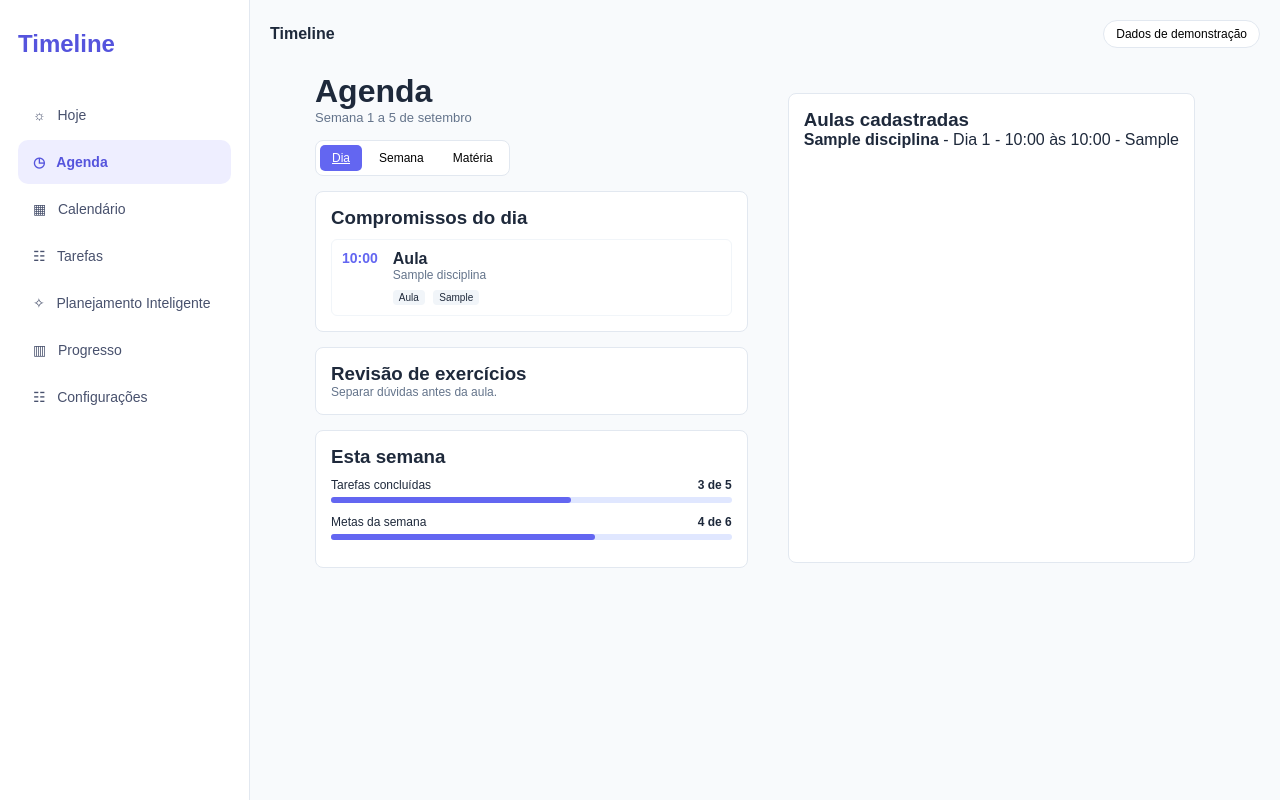
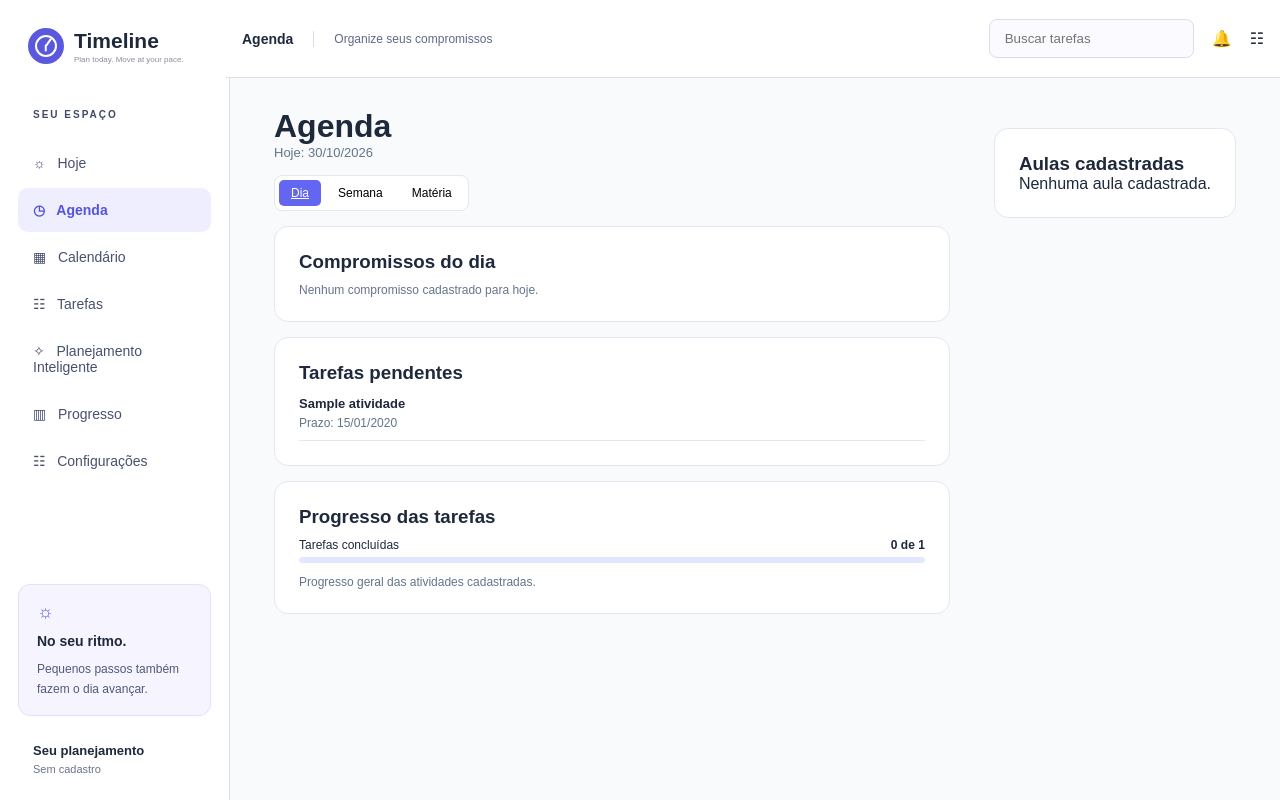
Before and after one commit to GabrielaJusto/Timeline, a Django app: page /agenda/ in a window 1280 px wide. Run offline with Django 5.2, Linux system fonts and the light colour scheme; tables that the repository leaves empty hold one stand-in row (values such as "Sample post").

Commit message:
Sprint 9 - Reformular pagina Agenda

```diff
--- a/core/templates/agenda.html
+++ b/core/templates/agenda.html
@@ -1,8 +1,10 @@
+{% load static %}
 <!DOCTYPE html>
 <html lang="pt-BR">
 <head>
   <meta charset="UTF-8">
   <title>Timeline - Agenda</title>
+  <link rel="stylesheet" href="{% static 'css/hoje.css' %}">
   <style>
     * { margin: 0; padding: 0; box-sizing: border-box; font-family: sans-serif; }
     body {
@@ -70,13 +72,81 @@
         color: #5554dd;
         font-weight: bold;
     }
+
+  /* LAYOUT DA AGENDA */
+
+  body {
+      display: block;
+      padding: 0;
+  }
+
+  /* Conteúdo */
+  body > .grid {
+      display: flex;
+      gap: 24px;
+      margin: 0 0 0 250px;
+      padding: 30px 24px;
+      width: calc(100% - 250px);
+        max-width: none;
+      box-sizing: border-box;
+      align-items: flex-start;
+  }
+
+  body > .grid > .col-main {
+      flex: 3;
+      min-width: 0;
+  }
+
+  body > .grid > .col-side {
+      flex: 1;
+      min-width: 0;
+  }
+
+  body > .grid > .col-side .box {
+      width: 100%;
+  }
+
+  .grid .box {
+      padding: 24px;
+      border-radius: 14px;
+  }
+
+  /* BARRA SUPERIOR DA AGENDA */
+  body > .barra-superior {
+      position: relative;
+      left: 0;
+      margin-left: 250px;
+      width: calc(100% - 250px);
+      padding: 0 16px;
+      box-sizing: border-box;
+  }
+
+  body > .barra-superior {
+      transform: translateX(-24px);
+      width: calc(100% - 226px);
+  }
+
   </style>
 </head>
 <body>
 
-  <aside class="sidebar-agenda">
+  <!-- MENU LATERAL -->
+  <div class="menu-lateral">
+
+      <div class="logo">
+          <div class="logo-simbolo">
+              <div class="ponteiro"></div>
+          </div>
+
+          <div class="logo-texto">
               <h2>Timeline</h2>
-    <nav class="menu-agenda">
+              <p>Plan today. Move at your pace.</p>
+          </div>
+      </div>
+
+      <h3 class="titulo-menu">SEU ESPAÇO</h3>
+
+      <div class="menu">
           <a href="{% url 'hoje' %}">☼ &nbsp; Hoje</a>
           <a href="{% url 'agenda' %}" class="ativo">◷ &nbsp; Agenda</a>
           <a href="{% url 'agenda_semana' %}">▦ &nbsp; Calendário</a>
@@ -84,19 +154,48 @@
           <a href="{% url 'planejamento' %}">✧ &nbsp; Planejamento Inteligente</a>
           <a href="{% url 'progresso' %}">▥ &nbsp; Progresso</a>
           <a href="{% url 'configuracoes' %}">☷ &nbsp; Configurações</a>
-    </nav>
-  </aside>
+      </div>
 
-  <header>
-    <!-- Clicar no nome volta para a página inicial -->
-    <a href="index.html"><strong>Timeline</strong></a>
-    <button class="user-btn">Dados de demonstração</button>
-  </header>
+      <div class="frase-lateral">
+          <h3>☼</h3>
+          <h4>No seu ritmo.</h4>
+          <p>Pequenos passos também fazem o dia avançar.</p>
+      </div>
+
+      <div class="usuario">
+          <strong>Seu planejamento</strong>
+          <p>Sem cadastro</p>
+      </div>
+
+  </div>
+
+  <!-- BARRA SUPERIOR -->
+  <div class="barra-superior">
+
+      <div class="pagina-atual">
+          <strong>Agenda</strong>
+          <span>Organize seus compromissos</span>
+      </div>
+
+      <div class="acoes-superiores">
+          <input type="text" placeholder="Buscar tarefas">
+
+          <a href="{% url 'notificacoes' %}"
+            style="text-decoration: none; color: inherit;">
+              🔔
+          </a>
+
+          <span>☷</span>
+      </div>
+
+  </div>
 
   <div class="grid">
     <div class="col-main">
       <h1>Agenda</h1>
-      <p style="font-size: 13px; color: #64748b;">Semana 1 a 5 de setembro</p>
+      <p style="font-size: 13px; color: #64748b;">
+        Hoje: {%now "d/m/Y" %}
+      </p>
 
       <!-- Sistema de abas funcionais -->
       <div class="tabs">
@@ -105,44 +204,106 @@
         <button class="tab">Matéria</button>
       </div>
 
+
       <div class="box">
           <h3>Compromissos do dia</h3>
 
-{% for aula in aulas %}
-<div class="event">
-    <span class="time">{{ aula.hora_inicio|time:"H:i" }}</span>
+
+          {% for compromisso in compromissos_hoje %}
+              <div class="event" style="display: flex; align-items: center; gap: 16px; padding: 14px 0; border-bottom: 1px solid #e2e8f0;">
+
+                  <span class="time" style="font-size: 14px; font-weight: 600; color: #6366f1; min-width: 55px;">
+                      {{ compromisso.inicio|date:"H:i" }}
+                  </span>
+
                   <div>
-        <h4>Aula</h4>
-        <p style="font-size:12px; color:#64748b; margin-bottom:5px;">
-            {{ aula.disciplina.nome }}
-        </p>
-        <span class="pill">Aula</span>
-        <span class="pill">{{ aula.local }}</span>
+                      <h4 style="font-size: 14px; margin-bottom: 5px;">
+                          {{ compromisso.titulo }}
+                      </h4>
+
+                      <div style="display: flex; gap: 8px; flex-wrap: wrap;">
+                        <span class="pill">{{ compromisso.categoria }}</span>
+                        <span class="pill">
+                            Até {{ compromisso.fim|date:"H:i" }}
+                        </span>
                       </div>
                     </div>
+                  </div>
+                </div>
+              {% endfor %}
+
+
+          {% for aula in aulas_hoje %}
+              <div class="event" style="display: flex; align-items: center; gap: 16px; padding: 14px 0; border-bottom: 1px solid #e2e8f0;">
+
+                  <span class="time" style="font-size: 14px; font-weight: 600; color: #6366f1; min-width: 55px;">
+                      {{ aula.hora_inicio|time:"H:i" }}
+                  </span>
+
+                  <div>
+                      <h4 style="font-size: 14px; margin-bottom: 5px;">
+                          {{ aula.disciplina.nome }}
+                      </h4>
+
+                      <div style="display: flex; gap: 8px; flex-wrap: wrap;">
+                          <span class="pill">Aula</span>
+
+                          {% if aula.local %}
+                              <span class="pill">{{ aula.local }}</span>
+                          {% endif %}
+                      </div>
+                  </div>
+
+              </div>
+          {% endfor %}
+
+          {% if not aulas_hoje and not compromissos_hoje %}
+            <p style="font-size: 12px; color: #64748b; margin-top: 10px;">
+                Nenhum compromisso cadastrado para hoje.
+            </p>
+          {% endif %}
+      </div>
+
+
+    <div class="col-side">
+
+    <div class="box">
+        <h3>Tarefas pendentes</h3>
+
+        {% for tarefa in tarefas_pendentes %}
+            <div style="padding: 10px 0; border-bottom: 1px solid #e2e8f0;">
+                <strong style="font-size: 13px;">
+                    {{ tarefa.titulo }}
+                </strong>
+
+                <p style="font-size: 12px; color: #64748b; margin-top: 4px;">
+                    Prazo: {{ tarefa.prazo|date:"d/m/Y" }}
+                </p>
+            </div>
         {% empty %}
-<p>Nenhuma aula cadastrada.</p>
+            <p style="font-size: 12px; color: #64748b;">
+                Nenhuma tarefa pendente no momento.
+            </p>
         {% endfor %}
     </div>
 
-    <div class="col-side">
+
+
       <div class="box">
-        <h3>Revisão de exercícios</h3>
-        <p style="font-size: 12px; color: #64748b;">Separar dúvidas antes da aula.</p>
+        <h3>Progresso das tarefas</h3>
+
+        <p style="font-size:12px; display:flex; justify-content:space-between; margin-top:10px;">
+            <span>Tarefas concluídas</span>
+            <strong>{{ tarefas_concluidas }} de {{ total_tarefas }}</strong>
+        </p>
+
+        <div class="bar">
+            <div class="fill" style="width: {{ percentual_tarefas }}%;"></div>
         </div>
 
-      <div class="box">
-        <h3>Esta semana</h3>
-
-        <p style="font-size:12px; display:flex; justify-content:space-between; margin-top:10px;">
-          <span>Tarefas concluídas</span><strong>3 de 5</strong>
+        <p style="font-size:12px; color:#64748b; margin-top:12px;">
+            Progresso geral das atividades cadastradas.
         </p>
-        <div class="bar"><div class="fill" style="width: 60%;"></div></div>
-
-        <p style="font-size:12px; display:flex; justify-content:space-between;">
-          <span>Metas da semana</span><strong>4 de 6</strong>
-        </p>
-        <div class="bar"><div class="fill" style="width: 66%;"></div></div>
       </div>
     </div>
   </div>
--- a/core/views.py
+++ b/core/views.py
@@ -150,8 +150,45 @@ def agenda(request):
         .order_by("dia_semana", "hora_inicio")
     )
 
+    # Identificar o dia da semana atual
+    data_atual = timezone.localdate()
+    dia_atual = data_atual.isoweekday()
+
+    # Buscar somente as aulas de hoje
+    aulas_hoje = aulas.filter(dia_semana=dia_atual)
+
+    # Buscar os compromissos cadastrados para hoje
+    compromissos_hoje = (
+        Compromisso.objects
+        .filter(inicio__date=data_atual)
+        .order_by("inicio")
+)
+
+    # Buscar as tarefas cadastradas
+    atividades = Atividade.objects.all()
+
+    # Buscar as tarefas que ainda não foram concluídas
+    tarefas_pendentes = atividades.exclude(status="concluida").order_by("prazo")[:5]
+
+    # Calcular o progresso real
+    total_tarefas = atividades.count()
+    tarefas_concluidas = atividades.filter(status="concluida").count()
+
+    # Calcular a porcentagem
+    if total_tarefas > 0:
+        percentual_tarefas = round(
+            (tarefas_concluidas / total_tarefas) * 100
+        )
+    else:
+        percentual_tarefas = 0
+
     return render(request, "agenda.html", {
-        "aulas": aulas
+        "aulas": aulas_hoje,
+        "compromissos": compromissos_hoje,
+        "total_tarefas": total_tarefas,
+        "tarefas_concluidas": tarefas_concluidas,
+        "percentual_tarefas": percentual_tarefas,
+        "tarefas_pendentes": tarefas_pendentes,
     })
 
 
```
Lines whose indentation alone changed are shown as unchanged.
